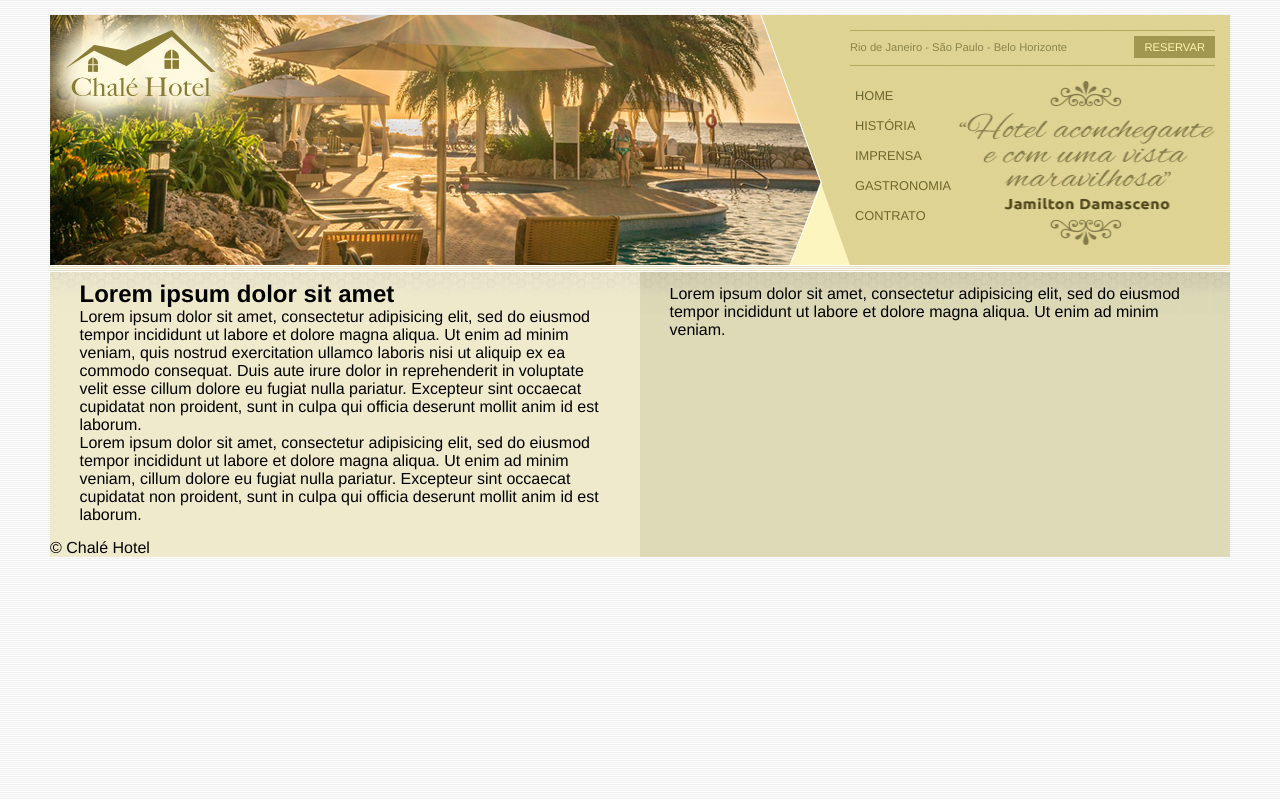
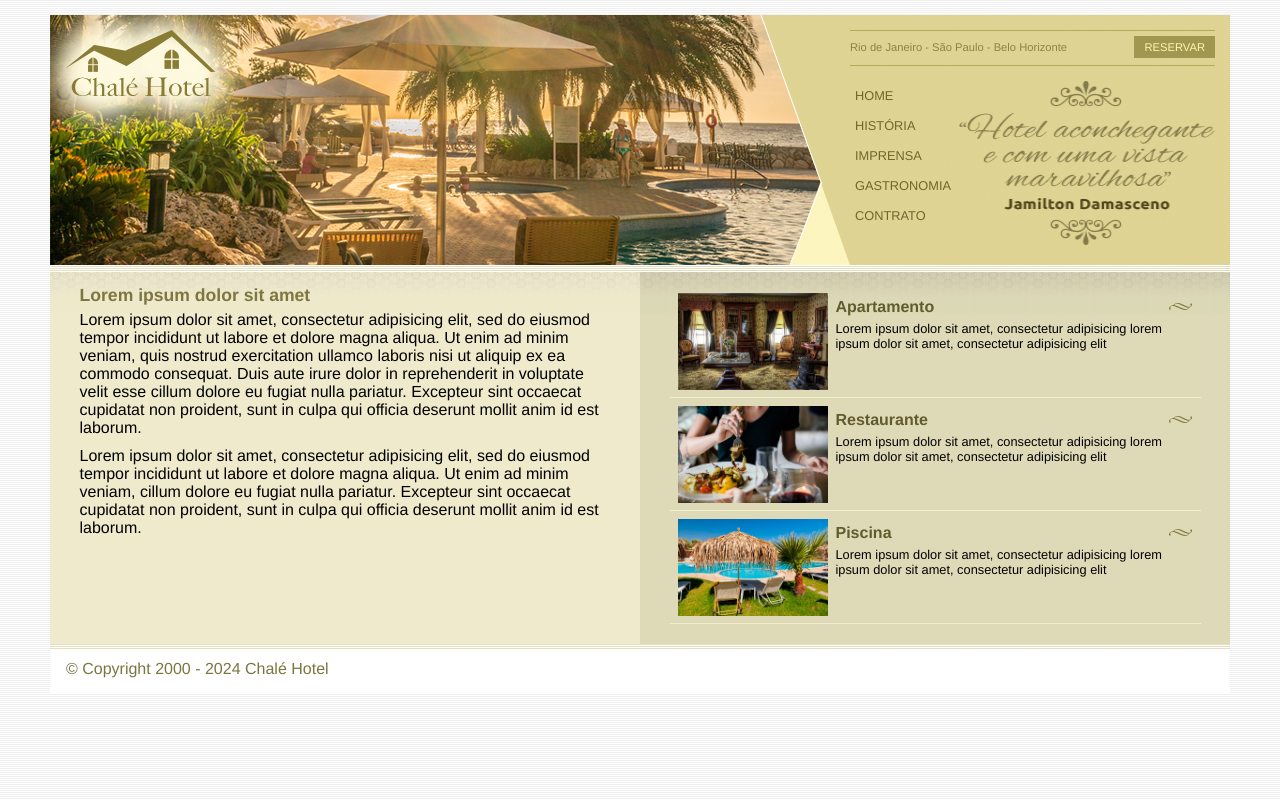
Before and after one commit to riquelmyhsilva/chale-hotel, a plain HTML site: page public/index.html in a window 1280 px wide. Drawn offline with Linux system fonts and the light colour scheme.

Commit message:
feat: Class #5 final Project: chale-hotel

```diff
--- a/public/css/style.css
+++ b/public/css/style.css
@@ -143,8 +143,53 @@ ul#navegacao a:hover {
 	width: 90%;
 }
 
+#area-lateral li a h3 {
+	color: #615b2d;
+	font-size: 1em;
+	padding: 5px 0;
+	background: url(../img/ornamento.png) no-repeat right center;
+}
+
+#area-lateral li a img {
+	width: 150px;
+	float: left;
+	margin-right: 8px;
+}
+
+#area-lateral li a p {
+	color: #000;
+	font-size: 0.8em;
+}
+
+#area-lateral li {
+	height: 6em;
+	padding: 8px;
+	border-bottom: 1px solid #f3efcb;
+}
+
+#area-lateral ul li:hover {
+	background: #f6f3d6;
+	cursor: pointer;
+}
+
 /* rodape */
 
 #rodape {
+	padding: 16px;
+	background: #fff url(../img/bg-rodape.png) repeat-x top;
 	clear: both;
+	color: #7b7640;
 }
+
+/* textos */
+
+h2 {
+	color: #7d7640;
+	font-size: 1.1em;
+	padding: 5px 0;
+}
+
+p {
+	font-size: 1em;
+	margin-bottom: 10px;
+}
--- a/public/index.html
+++ b/public/index.html
@@ -63,13 +63,36 @@
 
 		<div id="area-lateral">
 			<div class="conteudo">
-				<p>Lorem ipsum dolor sit amet, consectetur adipisicing elit, sed do eiusmod
-				tempor incididunt ut labore et dolore magna aliqua. Ut enim ad minim veniam.</p>
+				<ul id="beneficios">
+					<li>
+						<a href="">
+							<img src="img/apartamento.jpg">
+							<h3>Apartamento</h3>
+							<p>Lorem ipsum dolor sit amet, consectetur adipisicing lorem ipsum dolor sit amet, consectetur adipisicing elit</p>
+						</a>
+					</li>
+					<li>
+						<a href="">
+							<img src="img/restaurante.jpg">
+							<h3>Restaurante</h3>
+							<p>Lorem ipsum dolor sit amet, consectetur adipisicing lorem ipsum dolor sit amet, consectetur adipisicing elit</p>
+						</a>
+					</li>
+					<li>
+						<a href="">
+							<img src="img/piscina.jpg">
+							<h3>Piscina</h3>
+							<p>Lorem ipsum dolor sit amet, consectetur adipisicing lorem ipsum dolor sit amet, consectetur adipisicing elit</p>
+						</a>
+					</li>
+				</ul>
 			</div>
 		</div>
 
 		<div id="rodape">
-			&copy; Chalé Hotel
+			<span>
+				&copy; Copyright 2000 - 2024 Chalé Hotel
+			</span>
 		</div>
 
 
```
